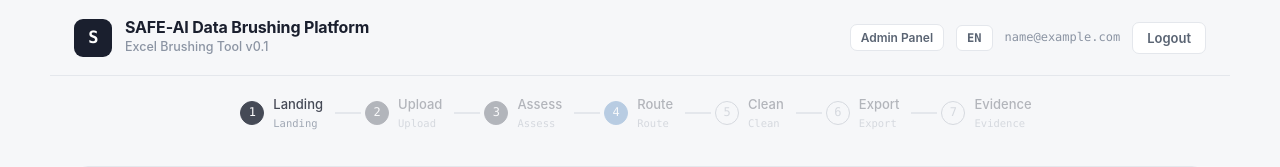
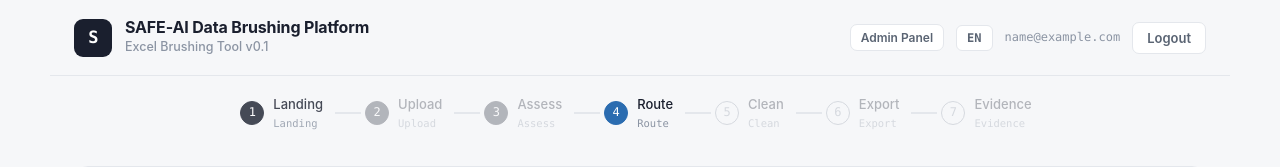
Before and after one commit to nickchen0107/data-readiness-tabular, a React (Vite) app in the folder frontend/: page /data-readiness-tabular/routing in a window 1280 px wide. Shown: the top 167 px of the page. Built offline with nearby package versions, Linux system fonts and the light colour scheme; no server answers; sample sign-in values are in the browser's storage.

Commit message:
fix: stepper shows current step as active even if not navigable

```diff
--- a/frontend/src/components/Layout.tsx
+++ b/frontend/src/components/Layout.tsx
@@ -112,7 +112,7 @@ export default function Layout() {
                   display: 'flex', alignItems: 'center', gap: 9,
                   paddingRight: 8, whiteSpace: 'nowrap',
                   cursor: isDisabled ? 'not-allowed' : 'pointer',
-                  opacity: isDisabled ? 0.3 : isActive ? 1 : isDone ? 0.8 : 0.45,
+                  opacity: isActive ? 1 : isDisabled ? 0.3 : isDone ? 0.8 : 0.45,
                   transition: 'opacity 0.25s',
                 }}
               >
```
